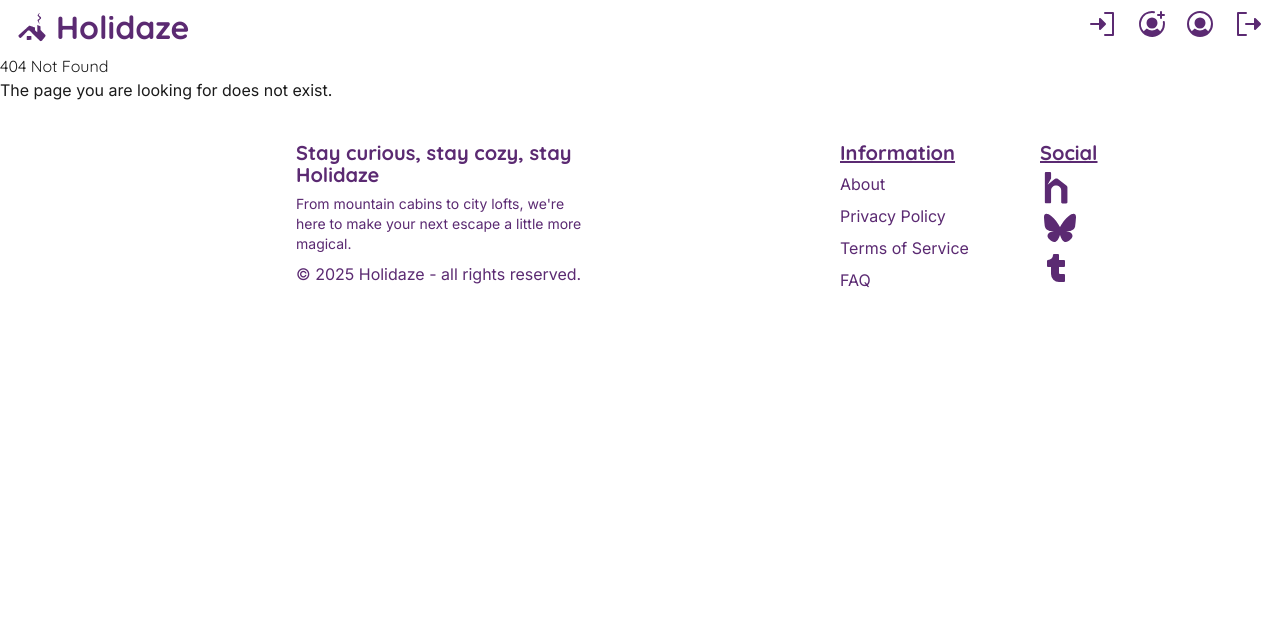
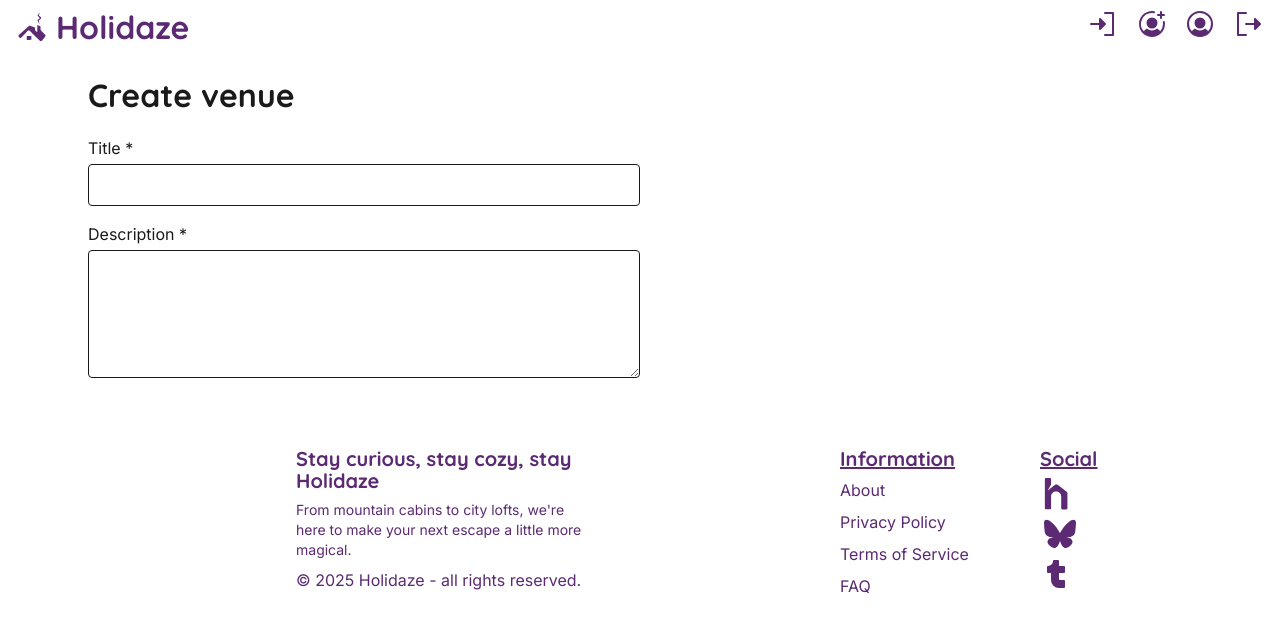
Before and after one commit to KjetilHHauger/kjetil_h_hauger_booking, a React (Vite) app: page /create in a window 1280 px wide. Shown: the top 632 px of the page. Built offline with nearby package versions, Linux system fonts and the light colour scheme.

Commit message:
FEAT: setup and basic inputs

```diff
--- a/src/main.jsx
+++ b/src/main.jsx
@@ -17,6 +17,7 @@ import VenuePage from "./pages/VenuePage.jsx";
 
 import Layout from "./layout/Layout.jsx";
 import Results from "./pages/Results.jsx";
+import VenueCreate from "./pages/VenueCreate.jsx";
 
 const router = createBrowserRouter([
   {
@@ -68,6 +69,10 @@ const router = createBrowserRouter([
         element: <VenuePage />,
       },
       {
+        path: "create",
+        element: <VenueCreate />,
+      },
+      {
         path: "*",
         element: <NotFound />,
       },
--- /dev/null
+++ b/src/pages/VenueCreate.jsx
@@ -0,0 +1,49 @@
+import React, { useState } from "react";
+
+export default function VenueCreate() {
+  const [form, setForm] = useState({
+    title: "",
+    description: "",
+    imageUrl: "",
+    price: "",
+    maxGuests: "",
+    address: "",
+    city: "",
+    country: "",
+    rating: "",
+    meta: { wifi: false, parking: false, pets: false, breakfast: false },
+  });
+
+  const handleChange = (e) => {
+    const { name, value } = e.target;
+    setForm((f) => ({ ...f, [name]: value }));
+  };
+
+  return (
+    <div className="p-6 max-w-6xl mx-auto">
+      <h1 className="text-heading-4 font-bold mb-6">Create venue</h1>
+      <form className="space-y-4 md:w-1/2">
+        <div>
+          <label className="block mb-1">Title *</label>
+          <input
+            name="title"
+            value={form.title}
+            onChange={handleChange}
+            required
+            className="border p-2 rounded w-full"
+          />
+        </div>
+        <div>
+          <label className="block mb-1">Description *</label>
+          <textarea
+            name="description"
+            value={form.description}
+            onChange={handleChange}
+            required
+            className="border p-2 rounded w-full h-32"
+          />
+        </div>
+      </form>
+    </div>
+  );
+}
```
